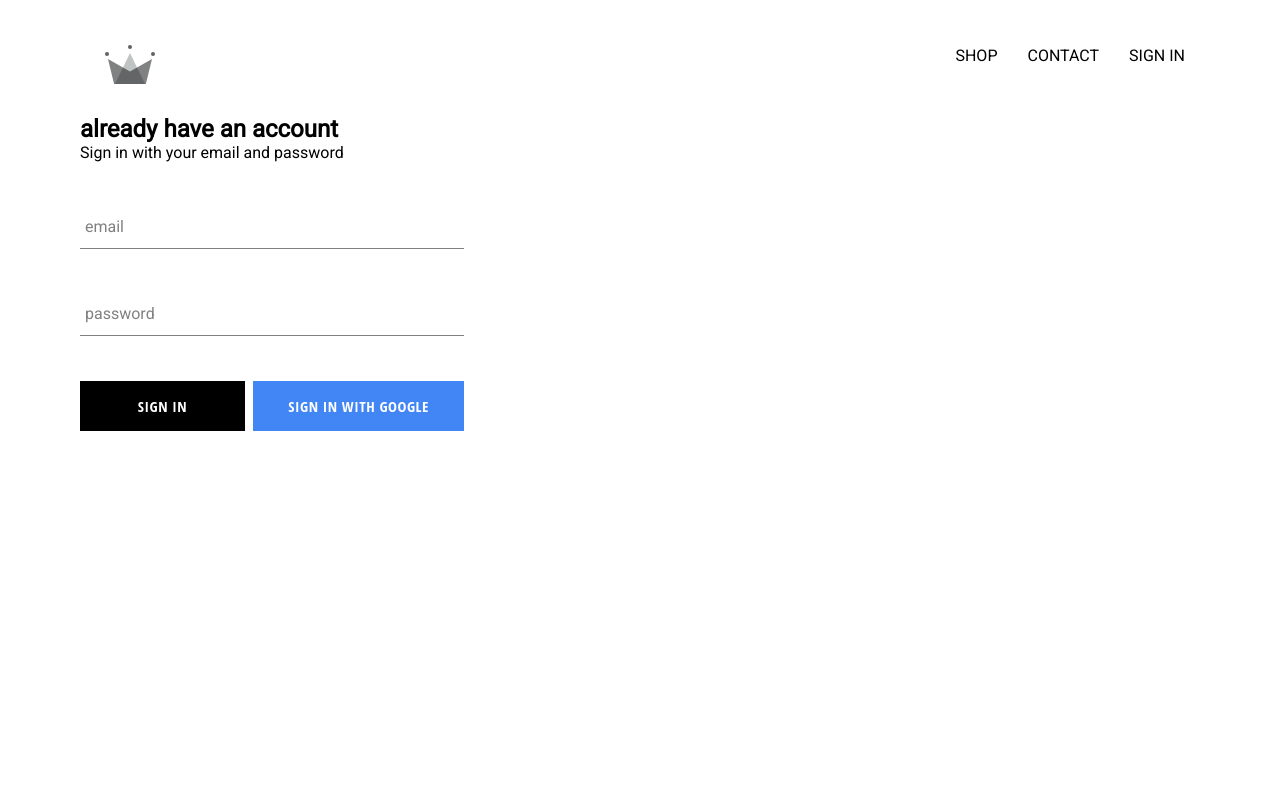
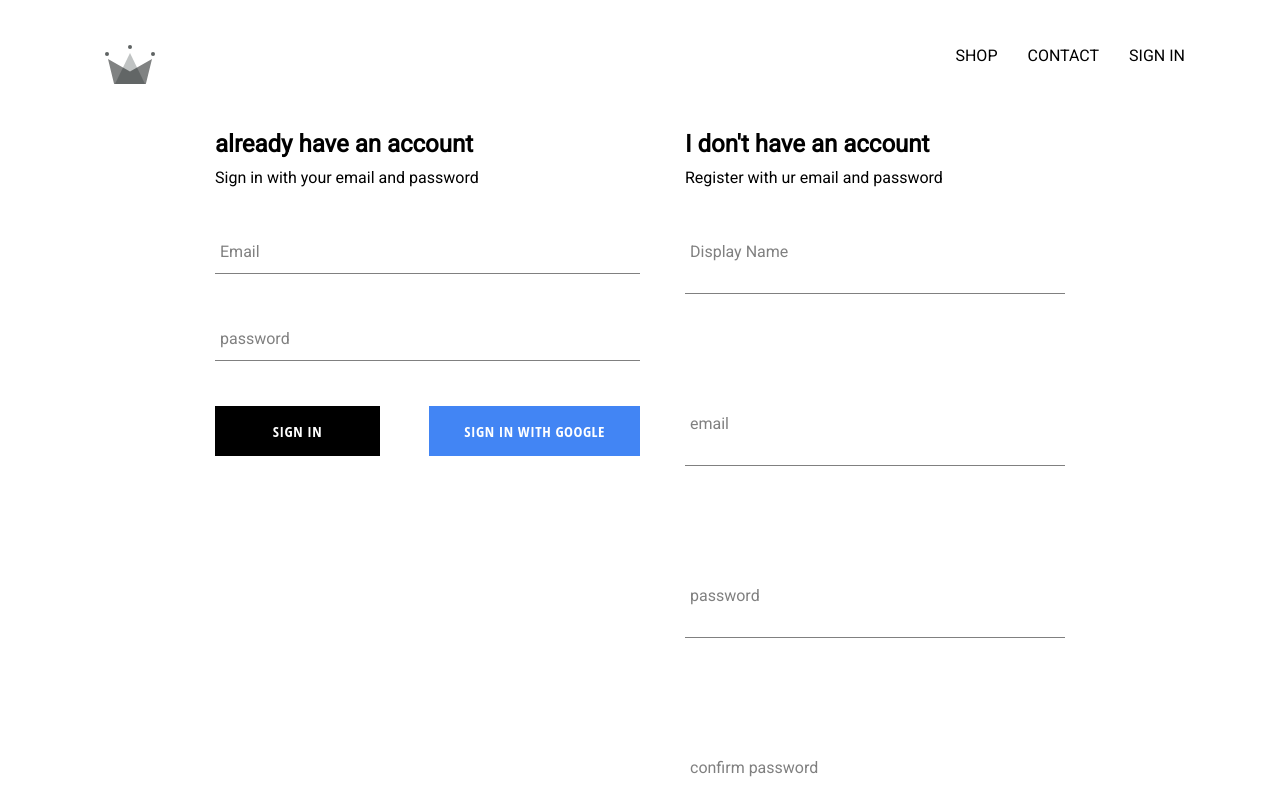
Before and after one commit to mechack200/todoList, a React (Create React App) app: page /signin in a window 1280 px wide. Shown: the top 800 px of the page. Built offline with nearby package versions, Linux system fonts and the light colour scheme; no server answers.

Commit message:
implemented firebase utils, include the ability to store authenticated users in firestore database

```diff
--- a/src/App.js
+++ b/src/App.js
@@ -5,22 +5,43 @@
 import ShopPage from './pages/shop/shop.component';
 import Header from './components/header/header.component';
 import SignUpAndSignInPage from './pages/signin_and_signup_page/signin_and_signup_page.pages';
-import { auth } from '../src/firebase/firebase.util';
+import { auth, createUserProfileDocument } from '../src/firebase/firebase.util';
 class App extends Component {
 	constructor(props) {
 		super(props);
 		this.state = {
-			currentUser: null
+			currentUser: null,
 		};
 	}
 
 	unsubscribeFromAuth = null;
 
 	componentDidMount() {
-		this.unsubscribeAuth = auth.onAuthStateChanged(user => {
-			this.setState({ currentUser: user });
-
-			console.log(user);
+		this.unsubscribeFromAuth = auth.onAuthStateChanged(async (userAuth) => {
+			if (userAuth) {
+				const userRef = await createUserProfileDocument(userAuth);
+				// onSnapShot is a document refrence method that show the
+				// properties and data of and object
+				userRef.onSnapShot((snapShot) => {
+					this.setState(
+						{
+							currentUser: {
+								id: snapShot.id,
+								...snapShot.data(),
+							},
+						},
+						() => {
+							console.log(this.state);
+							// second parameter(I.e the function c that log out the
+							// stat)e was called because console log will log out null
+							// if called after this this.setState method
+							// setState will call a fuction after it has fully updated
+						}
+					);
+				});
+			} else {
+				this.setState({ currentUser: userAuth });
+			}
 		});
 	}
 
--- a/src/components/FormInput/formInput.component.styles.scss
+++ b/src/components/FormInput/formInput.component.styles.scss
@@ -22,7 +22,7 @@
 		border: none;
 		border-radius: 0;
 		border-bottom: 1px solid $sub-color;
-		margin: 25px 0;
+		margin: 20px 0;
 
 		&:focus {
 			outline: none;
--- /dev/null
+++ b/src/components/signUp/signup.component.jsx
@@ -0,0 +1,89 @@
+import React, { Component } from 'react';
+
+import { auth, createUserProfileDocument } from '../../firebase/firebase.util';
+import FormInput from '../FormInput/formInput.component.jsx';
+import CustomButton from '../custom-button/custom-button.component.jsx';
+import './signup.component.styles.scss';
+
+class SignUp extends Component {
+	constructor(props) {
+		super(props);
+		this.state = {
+			displayName: '',
+			email: '',
+			password: '',
+			confirmPassword: '',
+		};
+	}
+	handleChange = (e) => {
+		const { name, value } = e.target;
+		this.setState({ [name]: value });
+	};
+	handleSubmit = async (e) => {
+		e.preventDefault();
+		const { displayName, password, confirmPassword, email } = this.state;
+		if (password !== confirmPassword) {
+			alert("password is doesn't match");
+			return;
+		}
+		try {
+			const { user } = await auth.createUserWithEmailAndPassword(
+				email,
+				password
+			);
+			await createUserProfileDocument(user, { displayName });
+			this.setState({
+				displayName: '',
+				email: '',
+				password: '',
+				confirmPassword: '',
+			});
+		} catch (error) {
+			console.error(error);
+		}
+	};
+	render() {
+		return (
+			<div className="sign-up">
+				<h2 className="title">I don't have an account</h2>
+				<span>Register with ur email and password</span>
+				<form className="sign-up" onSubmit={this.handleSubmit}>
+					<FormInput
+						name="displayName"
+						value={this.state.displayName}
+						type="text"
+						onChange={this.handleChange}
+						label="Display Name"
+						required
+					/>
+					<FormInput
+						name="email"
+						value={this.state.email}
+						type="text"
+						onChange={this.handleChange}
+						label="email"
+						required
+					/>
+					<FormInput
+						name="password"
+						value={this.state.password}
+						type="password"
+						onChange={this.handleChange}
+						label="password"
+						required
+					/>
+					<FormInput
+						name="confirmPassword"
+						value={this.state.confirmPassword}
+						type="password"
+						onChange={this.handleChange}
+						label="confirm password"
+						required
+					/>
+					<CustomButton type="submit">Register</CustomButton>
+				</form>
+			</div>
+		);
+	}
+}
+export default SignUp;
--- /dev/null
+++ b/src/components/signUp/signup.component.styles.scss
@@ -0,0 +1,9 @@
+.sign-up {
+	display: flex;
+	flex-direction: column;
+	width: 380px;
+
+	.title {
+		margin: 10px 0;
+	}
+}
--- a/src/components/signin/signin.components.jsx
+++ b/src/components/signin/signin.components.jsx
@@ -2,36 +2,42 @@
 import FormInput from '../FormInput/formInput.component';
 import './signin.components.styles.scss';
 import CustomButton from '../custom-button/custom-button.component';
-import { SignInWithGoogle } from '../../firebase/firebase.util.js';
+import { auth, SignInWithGoogle } from '../../firebase/firebase.util.js';
 
 class SignIn extends Component {
 	constructor(props) {
 		super(props);
 		this.state = {
 			email: '',
-			password: ''
+			password: '',
 		};
 	}
 
-	handleSubmit = e => {
+	handleSubmit = async (e) => {
 		e.preventDefault();
-		this.setState({ email: '', password: '' });
+		const { email, password } = this.state;
+		try {
+			await auth.signInWithEmailAndPassword(email, password);
+			this.setState({ email: '', password: '' });
+		} catch (err) {
+			console.error(err);
+		}
 	};
 
-	handleChange = e => {
+	handleChange = (e) => {
 		const { name, value } = e.target;
 		this.setState({ [name]: value });
 	};
 	render() {
 		return (
 			<div className="sign-in">
-				<h2>already have an account</h2>
+				<h2 className="title">already have an account</h2>
 				<span>Sign in with your email and password</span>
-				<form action="">
+				<form onSubmit={this.handleSubmit}>
 					<FormInput
-						type="eamil"
+						type="email"
 						name="email"
-						label="email"
+						label="Email"
 						value={this.state.email}
 						handleChange={this.handleChange}
 						required
--- a/src/components/signin/signin.components.styles.scss
+++ b/src/components/signin/signin.components.styles.scss
@@ -1,5 +1,5 @@
 .sign-in {
-	width: 30vw;
+	width: 50%;
 	display: flex;
 	flex-direction: column;
 
--- a/src/firebase/firebase.util.js
+++ b/src/firebase/firebase.util.js
@@ -9,7 +9,7 @@
 	projectId: 'crown-db-f44b2',
 	storageBucket: 'crown-db-f44b2.appspot.com',
 	messagingSenderId: '853192534814',
-	appId: '1:853192534814:web:15c1c84fee876fc938b70f'
+	appId: '1:853192534814:web:15c1c84fee876fc938b70f',
 };
 
 firebase.initializeApp(firebaseConfig);
@@ -17,6 +17,30 @@
 export const auth = firebase.auth();
 export const firestore = firebase.firestore();
 
+export const createUserProfileDocument = async (userAuth, additionalData) => {
+	// if user is not authenticated or not exist exit or
+	if (!userAuth) return;
+	const userRef = firestore.doc(`users/${userAuth.uid}`);
+	const snapShot = await userRef.get();
+
+	if (snapShot.exists) {
+		// create a user document in the databse
+		const { displayName, email } = userAuth;
+		const createAt = new Date();
+
+		try {
+			await userRef.set({
+				displayName,
+				email,
+				createAt,
+				...additionalData,
+			});
+		} catch (error) {
+			console.log('error creating user', error.message);
+		}
+	}
+};
+
 //   google authentication provider
 const provider = new firebase.auth.GoogleAuthProvider();
 provider.setCustomParameters({ prompt: 'select_account' });
--- a/src/pages/signin_and_signup_page/signin_and_signup_page.pages.jsx
+++ b/src/pages/signin_and_signup_page/signin_and_signup_page.pages.jsx
@@ -1,11 +1,13 @@
 import React from 'react';
 import SignIn from '../../components/signin/signin.components.jsx';
-// import SignUp from '../../components/signup/signup.components.jsx';
+import SignUp from '../../components/signUp/signup.component.jsx';
+import './signin_and_signup_page.pages.scss';
 
 const SignUpAndSignInPage = () => {
 	return (
-		<div>
+		<div className="sign-in-and-sign-up">
 			<SignIn />
+			<SignUp />
 		</div>
 	);
 };
```
Also changed, not shown: 1 other file (tests, documents, lock files or other folders).
